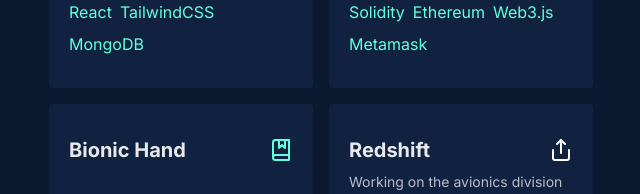
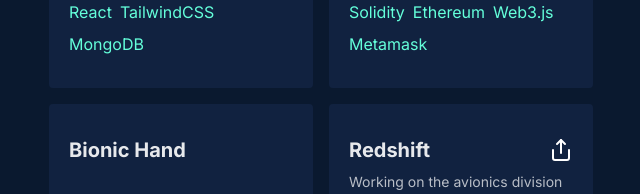
Before and after one commit to Sedanah/final-portfolio, a Next.js app: page / in a window 1280 px wide. Shown: the part 800-994 px from the top of the page, without its empty margins (319-959 px from the left). Built offline with nearby package versions, Linux system fonts and the light colour scheme.

Commit message:
writing component

```diff
--- a/src/app/page.js
+++ b/src/app/page.js
@@ -227,8 +227,7 @@ export const ProjectCard = ({
     <a href={liveLink} target="_blank" rel="noopener noreferrer">
       {liveLink === "/Abstract.HM.pdf" ? (
         <div className="relative">
-          <BookMarked className="w-6 h-6 text-[#64ffda]" />
-          <div className="ping-circle"></div> {/* Add this line for the blue circle */}
+
         </div>
       ) : (
         <Share className="w-6 h-6" />
```
